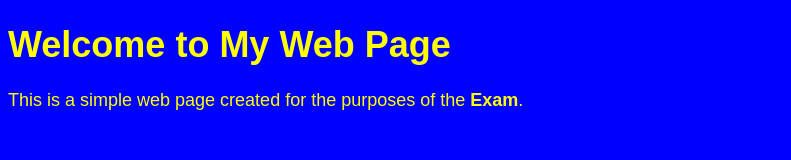
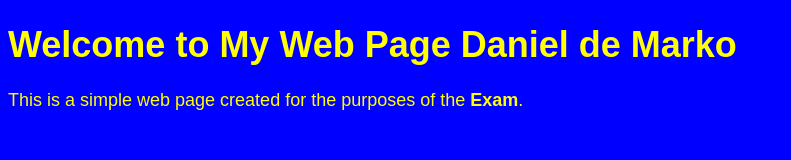
Before and after one commit to DanieldeMarko/GitHubDemo, a plain HTML site: page index.html in a window 1280 px wide. Shown: the whole page, without its empty margins (0-791 px from the left). Drawn offline with Linux system fonts and the light colour scheme.

```diff
--- a/index.html
+++ b/index.html
@@ -11,7 +11,7 @@
 
 <body>
     <main>
-        <h1>Welcome to My Web Page</h1>
+        <h1>Welcome to My Web Page Daniel de Marko</h1>
         <p>This is a simple web page created for the purposes of the <b>Exam</b>.</p>
     </main>
 </body>
```
